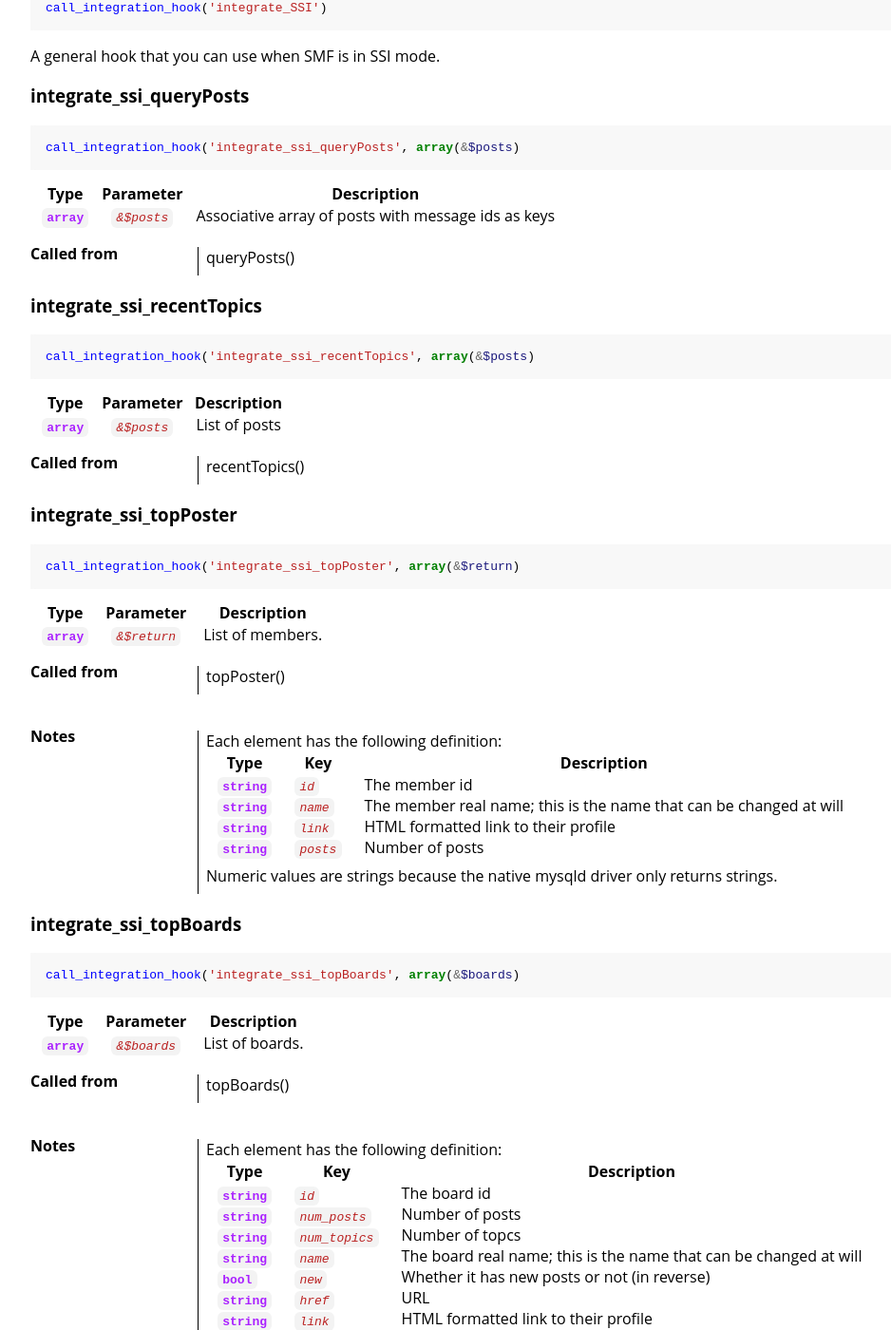
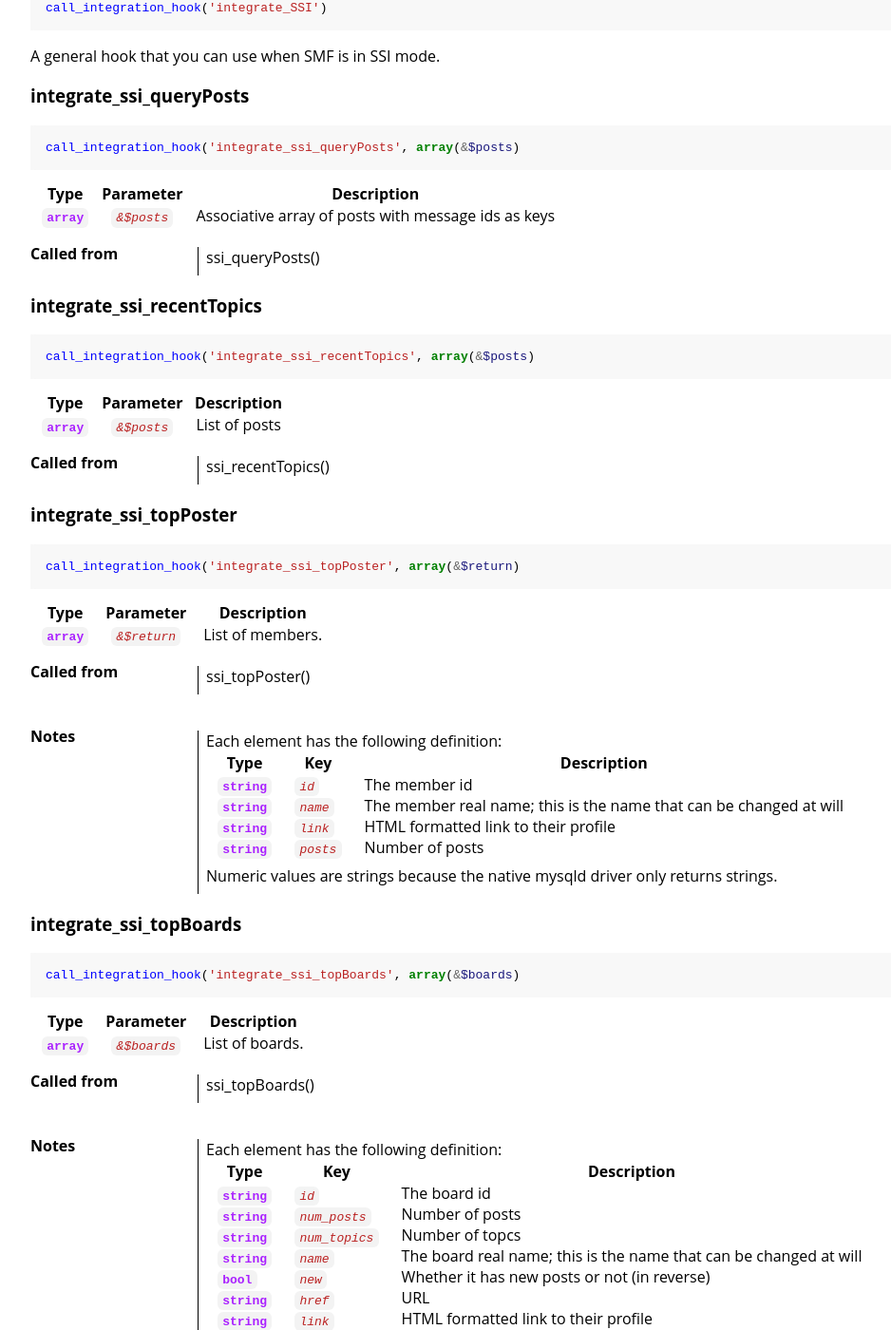
Before and after one commit to live627/smf-api-docs-test, a Jekyll site: the page built from hooks/ssi.md, in a window 1280 px wide and 1400 px high, scrolled down 252 px. Shown: the whole window at 95% size, without its empty margins (301-1239 px from the left). Built offline with Jekyll 4.4.1, drawn with Linux system fonts in a browser that asks for light colours; some web fonts are replaced.

Commit message:
fix names

```diff
--- a/hooks/ssi.md
+++ b/hooks/ssi.md
@@ -22,7 +22,7 @@ Type|Parameter|Description
 `array`|`&$posts`|Associative array of posts with message ids as keys
 
 Called from
-: queryPosts()
+: ssi_queryPosts()
 
 ### integrate_ssi_recentTopics
 
@@ -35,7 +35,7 @@ Type|Parameter|Description
 `array`|`&$posts`|List of posts
 
 Called from
-: recentTopics()
+: ssi_recentTopics()
 
 ### integrate_ssi_topPoster
 
@@ -48,7 +48,7 @@ Type|Parameter|Description
 `array`|`&$return`|List of members.
 
 Called from
-: topPoster()
+: ssi_topPoster()
 
 Notes
 : Each element has the following definition:
@@ -72,7 +72,7 @@ Type|Parameter|Description
 `array`|`&$boards`|List of boards.
 
 Called from
-: topBoards()
+: ssi_topBoards()
 
 Notes
 : Each element has the following definition:
```
